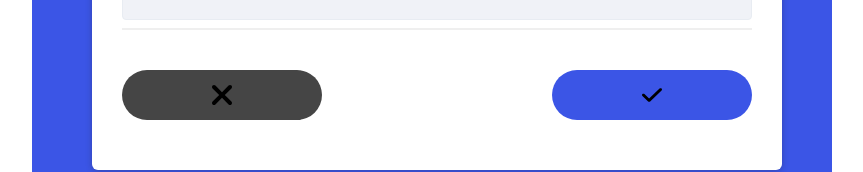
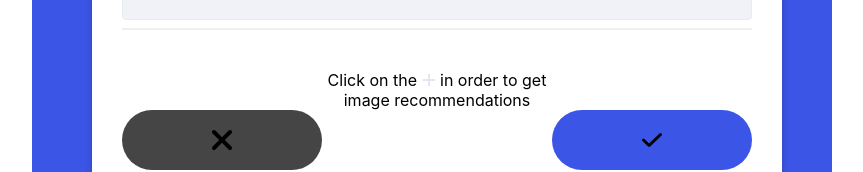
Before and after one commit to allindeveloper/photo-reviewer, a React (Create React App) app: page / in a window 1280 px wide. Shown: the part 600-772 px from the top of the page, without its empty margins (208-1071 px from the left). Built offline with nearby package versions, Linux system fonts and the light colour scheme.

Commit message:
added pluc icon and updated some styles

```diff
--- a/src/components/ui/CustomButton/CustomButton.tsx
+++ b/src/components/ui/CustomButton/CustomButton.tsx
@@ -18,7 +18,7 @@ const StyledCustomButton = styled.div<ICustomButtonProps>`
   display: flex;
   justify-content: center;
   align-items: center;
-  height: 50px;
+  height: 60px;
   width: 200px;
   border-radius: 30px;
   cursor: pointer;
--- /dev/null
+++ b/src/components/ui/Icons/PlusIcon.tsx
@@ -0,0 +1,15 @@
+import { faPlus } from "@fortawesome/free-solid-svg-icons";
+import { FontAwesomeIcon, FontAwesomeIconProps } from "@fortawesome/react-fontawesome";
+import React from "react";
+import { useTheme } from "styled-components";
+
+export interface PlusIconProps extends Omit<FontAwesomeIconProps, "icon"> {
+  icon?: FontAwesomeIconProps["icon"];
+}
+
+export const PlusIcon: React.FC<PlusIconProps> = ({ size = "4x" }) => {
+  const appTheme = useTheme();
+  return <FontAwesomeIcon size={size} icon={faPlus} color={appTheme.pallete.common.normalGrey} />;
+};
+
+export default PlusIcon;
--- a/src/pages/Welcome/Welcome.tsx
+++ b/src/pages/Welcome/Welcome.tsx
@@ -4,13 +4,13 @@ import ImageContainer from "components/shared/ImageContainer";
 import { CustomButton } from "components/ui/CustomButton/CustomButton";
 import { Space } from "components/ui/Space/Space";
 import { useAppDispatch, useAppSelector } from "hooks/hooks";
-import React, { useEffect } from "react";
+import React from "react";
 import styled from "styled-components";
 import ImagePreview from "../../components/shared/Image/ImagePreview";
+import PlusIcon from "../../components/ui/Icons/PlusIcon";
 import useGetRandomImage from "../../hooks/useGetRandomImage";
 import { approveImage } from "../../redux/reducers/imageReducer";
 import styles from "./welcome.module.css";
-
 const StyledP = styled.p`
   text-transform: uppercase;
   font-weight: 600;
@@ -23,10 +23,6 @@ const Welcome = () => {
   const images = useAppSelector(state => state.imageReducer);
 
   const { getRandomImage, loading, randomImage } = useGetRandomImage();
-
-  useEffect(() => {
-    console.log("approvedImages", images.approvedImages);
-  }, []);
 
   const handleCancel = () => {
     getRandomImage();
@@ -70,6 +66,11 @@ const Welcome = () => {
             <hr />
             <Space top={40} />
 
+            <div className={styles.welcomeEmpty}>
+              <label>
+                Click on the <PlusIcon size="1x" /> in order to get image recommendations
+              </label>
+            </div>
             <div className={styles.welcomeActions}>
               <div>
                 <CustomButton onClick={handleCancel} state={"cancel"} />
--- a/src/pages/Welcome/welcome.module.css
+++ b/src/pages/Welcome/welcome.module.css
@@ -17,3 +17,9 @@
 .caption {
   padding-left: 30px;
 }
+
+.welcomeEmpty {
+  text-align: center;
+  width: 40%;
+  margin: auto;
+}
```
